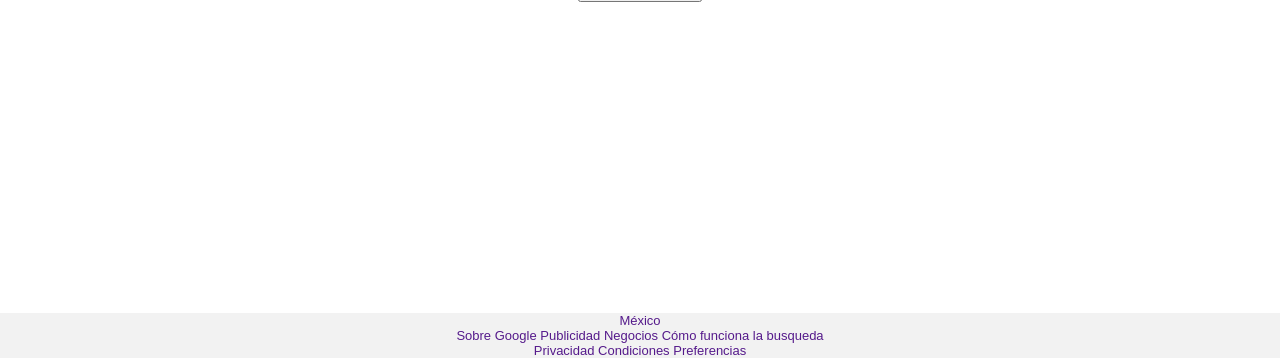
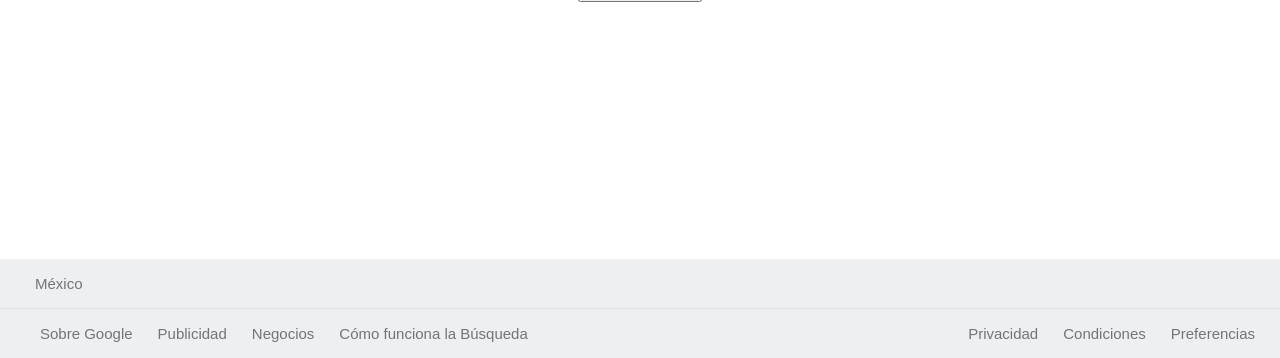
Before and after one commit to fer-of/google-clon, a plain HTML site: page index.html in a window 1280 px wide. Shown: the part 442-800 px from the top of the page. Drawn offline with Linux system fonts and the light colour scheme.

Commit message:
Version final de Google clon

```diff
--- a/css/main.css
+++ b/css/main.css
@@ -168,59 +168,51 @@ main .Button-Section .sec-button .luck{
 /***************************************************************************/
 /* FOOTER */
 footer{
-    position: fixed;
-    background-color: #f2f2f2;
-    bottom: 0;
-    width: 100%;
-    margin-top: 100%;
-    text-align: center;
-    padding: 0px 0;
+    position:absolute;
+    width:100%;
+    bottom:0px;
+    background-color: #eeeff0;
+    color: #70757A;
+    height:auto;
+    font-size: 15px;
+    font-family: arial,sans-serif;
+}
+footer .footerUno{
+    height:49px;
+    display: flex;
+    align-items:center;
+    border-bottom: 1px solid #dfe1e5;
 }
 
-footer .top-footer .Mexico{
-    padding: 15px 30px;
-    border-bottom: 1px solid #dadce0;
-    font-size: 15px;
-    color: #70757a;
+footer .footerUno p{
+    margin-left: 35px;
+}
+footer nav{
+    margin:0 ;
+    padding:0 0;
+    width:100%;
     display: flex;
     flex-wrap: wrap;
     justify-content: space-between;
 }
+footer nav .footer-left, .footer-right{
+    margin:0;
+    height:49px;
+    display:flex;
+    justify-content: space-between;
+    align-items:center;
+    list-style:none;
+    font-size: 15px;
+    font-family: arial,sans-serif;
+    background-color: #eeeff0;
 
-footer .bootom-f{
-    padding: 15px 30px;
-    display: flex;
-    flex-wrap: wrap;
-    justify-content: space-between;
-    font-size: 15px;
-    border-bottom: 1px solid #dadce0;
 }
-
-footer .bootom-f .left-footer .about-g{
-    color: #70757a;
-    margin-right: 25px;
+footer nav  a{
+    /*Cambiar color del texto*/
+    color: #70757A;
+    /*aplicar un margen a la derecha de cada elemento en el nav*/
+    margin-right:25px;
 }
-
-footer .bootom-f .left-footer .Publi{
-    color: #70757a;
-    margin-right: 25px;
+footer nav  a:hover{
+    text-decoration: underline;
 }
-
-footer .bootom-f .left-footer .Business{
-    color: #70757a;
-    margin-right: 25px;
-}
-
-footer .bootom-f .left-footer .h-i-w{
-    color: #70757a;
-    margin-right: 25px;
-}
-
-footer .bootom-f .right-footer .Priv{
-    color: #70757a;
-    margin-right: 25px;
-}
-
-footer .bootom-f .right-footer .Prefer{
-    color: #70757a;
-}
--- a/index.html
+++ b/index.html
@@ -58,24 +58,47 @@
         </div>
     </section>
     </main>
-<!--FOOTER -division de ultima seccion-->
+
     <footer>
-        <div class="top-footer">
-            <a class="México" href="">México</a>
+        <div class="footerUno">
+            <p>México</p>
         </div>
-        <section class = "bottom-f">
-            <div class="left-footer">
-                <a class="about-g" href="">Sobre Google</a>
-                <a class="Publi" href="">Publicidad</a>
-                <a class="Business" href="">Negocios</a>
-                <a class="h-i-w" href="">Cómo funciona la busqueda</a>
-            </div>
-            <div class = "right-footer">
-                <a class="Priv" href="">Privacidad</a>
-                <a class="Condi" href="">Condiciones</a>
-                <a class="Prefer" href="">Preferencias</a>
-            </div>
-        </section>
+
+        <nav>
+            <ul class="footer-left">
+
+                <li>
+                    <a href="https://about.google/?utm_source=google-MX&utm_medium=referral&utm_campaign=hp-footer&fg=1">Sobre Google</a>
+                </li>
+                <li>
+                    <a href="https://ads.google.com/intl/es-419_mx/home/?subid=ww-ww-et-g-awa-a-g_hpafoot1_1!o2&utm_source=google.com&utm_medium=referral&utm_campaign=google_hpafooter&fg=1">Publicidad</a>
+                </li>
+
+                <li>
+                    <a href="https://smallbusiness.withgoogle.com/intl/es-419_mx/?subid=ww-ww-et-g-awa-a-g_hpbfoot1_1!o2&utm_source=google&utm_medium=ep&utm_campaign=google_hpbfooter&utm_content=google_hpbfooter&gmbsrc=ww-ww-et-gs-z-gmb-s-z-u~sb-g4sb_srvcs-u&c=MX#!/">Negocios</a>
+                </li>
+
+                <li>
+                    <a href="https://www.google.com/search/howsearchworks/?fg=1">Cómo funciona la Búsqueda</a>
+                </li>
+            </ul>
+            <ul class="footer-right">
+
+                <li>
+                    <a href="https://policies.google.com/privacy?hl=es-419&fg=1">Privacidad</a>
+                </li>
+
+                <li>
+                    <a href="https://policies.google.com/terms?hl=es-419&fg=1">Condiciones</a>
+                </li>
+
+                <li>
+                    <a href="">Preferencias</a>
+                </li>
+            </ul>
+
+        </nav>
     </footer>
+
 </body>
 </html>
```
